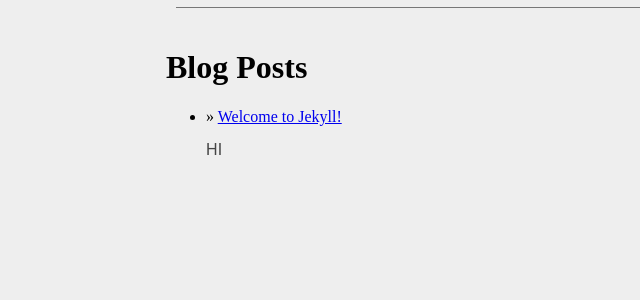
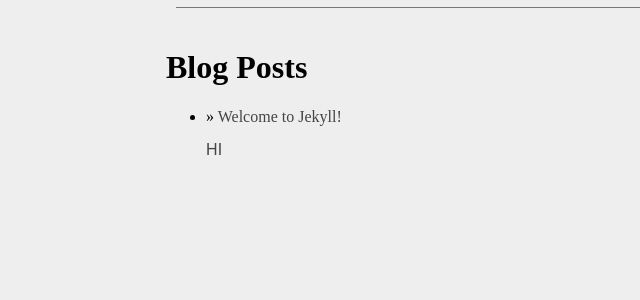
Before and after one commit to dmbdesignpdx/dmbdesignpdx.github.io, a Jekyll site: the page built from blog/index.html, in a window 1280 px wide. Shown: the part 178-478 px from the top of the page, without its empty margins (74-714 px from the left). Built offline with Jekyll 4.4.1, drawn with Linux system fonts in a browser that asks for light colours; nearby versions of some CDN libraries; some web fonts are replaced; Markdown is read by kramdown in place of the engine named in the settings.

Commit message:
Local update

```diff
--- a/_layouts/default.html
+++ b/_layouts/default.html
@@ -7,6 +7,7 @@
   <meta name="keywords" content="daniel, blake, design, graphic, advertising, typography, website, digital, poster, identity, packaging, concept">
   <meta name="description" content="Daniel Blake is a graphic designer with a BFA in Communication Design from Texas State University, who lives in Portland, Oregon.">
   <meta name="viewport" content="width=device-width">
+  <link rel="icon" type="image/png" href="danielblakedesignicon.png">
   <link href='http://fonts.googleapis.com/css?family=News+Cycle:400,700' rel='stylesheet' type='text/css'>
   <link href="/css/style.css" rel="stylesheet">
   <script src="//ajax.googleapis.com/ajax/libs/jquery/1.8.0/jquery.min.js"></script>
@@ -35,8 +36,6 @@
 
      <p class="dinfo">About</p>
 
-     <p class="mobileinfo">More Projects</p>
-
    </div>
 
  </div>
--- a/css/style.css
+++ b/css/style.css
@@ -292,19 +292,6 @@
     cursor: pointer;
 }
 
-p.mobileinfo {
-    width: 114px;
-    font-weight: 400;
-    margin-top: 0px;
-    margin-right: 10px;
-    margin-left: 0px;
-    position: relative;
-    cursor: pointer;
-    text-align: right;
-    float: right;
-}
-
-
 p.projtitle {
     color: #eee;
     font-size: .8em;
@@ -318,6 +305,11 @@
     display: block;
     text-align: left;
     float: left;
+}
+
+a:link {
+    text-decoration: none;
+    color: #444;
 }
 
 
--- a/index.html
+++ b/index.html
@@ -105,7 +105,7 @@
 <div class="dmbAbout">
 	<p class="about">Graphic design has been a part of my life since I received my first computer in the 6th grade. Since then, designing has become more than just a hobby, it has become my life, and I love it. I am a graduate of the Communication Design program at Texas State University and have relocated to Portland, Oregon; where I am constantly inspired by its culture and community. My specialties in graphic design include typography, website design, mobile app design, poster design, branding, and identity.
 	<br><br><br><br><strong>Contact Info</strong>
-	<br><br>dmblakedesign@gmail.com
+	<br><br><a href="mailto:dmblakedesign@gmail.com">dmblakedesign@gmail.com</a>
 	<br><br>210-638-9301
 </p>
 </div>
--- a/js/mainScript.js
+++ b/js/mainScript.js
@@ -31,11 +31,9 @@
     }
     if(smallScreen) {
         $(".dmbAbout").css('bottom', '-330px');
-        $(".mobileinfo").show();
     }
     else {
         $(".dmbAbout").css('bottom', '-500px');
-        $(".mobileinfo").hide();
     }
     if((smallScreen && aboutInfo) || (!smallScreen && aboutInfo)) {
         $(".dmbAbout").css('bottom', '0px');
@@ -80,6 +78,7 @@
     if(!aboutInfo) {
         $(".dmbAbout").animate({bottom: "0px"}, 1000);
         aboutInfo = true;
+        $(".dinfo").html("CLOSE");
     }
     else {
         if(!smallScreen) {
@@ -89,6 +88,7 @@
             $(".dmbAbout").animate({bottom: "-330px"}, 1000);
         }
         aboutInfo = false;
+        $(".dinfo").html("ABOUT");
     }
 };
 
@@ -124,29 +124,32 @@
     $('.projtitle').text(thumb.attr('data-title'))
     $('.projects').show();
     $('.projects').animate({top:0},1500);
-
 });
 
 $('body').on('click','.closeProjects',function(){
     $(".projects").click(closeProject());
-})
+});
+
 $('body').on('click','.nextImage',function(){
     nextImage();
-})
+});
+
 $('body').on('click','.previousImage',function(){
     prevImage();
-})
+});
+
 $(document).keyup(function(e) {
     if (e.keyCode == 27) { closeProject() }   // esc
     if (e.keyCode == 37) { prevImage() }
     if (e.keyCode == 39) { nextImage() }
 });
+
 function closeProject(){
     $('.projects').animate({top:$('body').height()},1500,function(){
         $(".projects").hide()
     })
 
-}
+};
 
 function nextImage(){
     if(currentImage == image.length -1) {
@@ -161,7 +164,7 @@
     if(currentImage == image.length -1) {
         $(".nextImage").hide();
     }
-}
+};
 
 function prevImage(){
     if(currentImage == 0) {
@@ -176,4 +179,4 @@
     if(currentImage == 0) {
         $(".previousImage").hide();
     }
-}
+};
```
Also changed, not shown: danielblakedesignicon.png (added).
